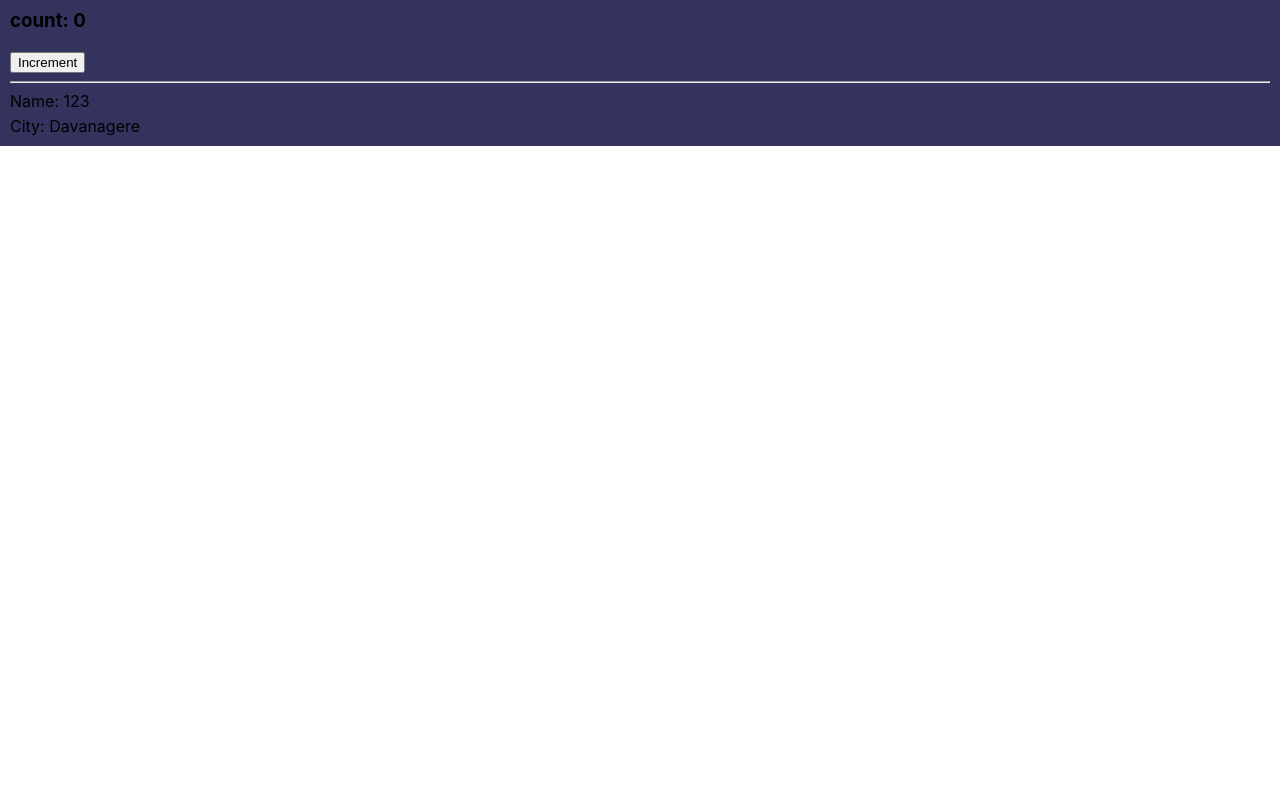
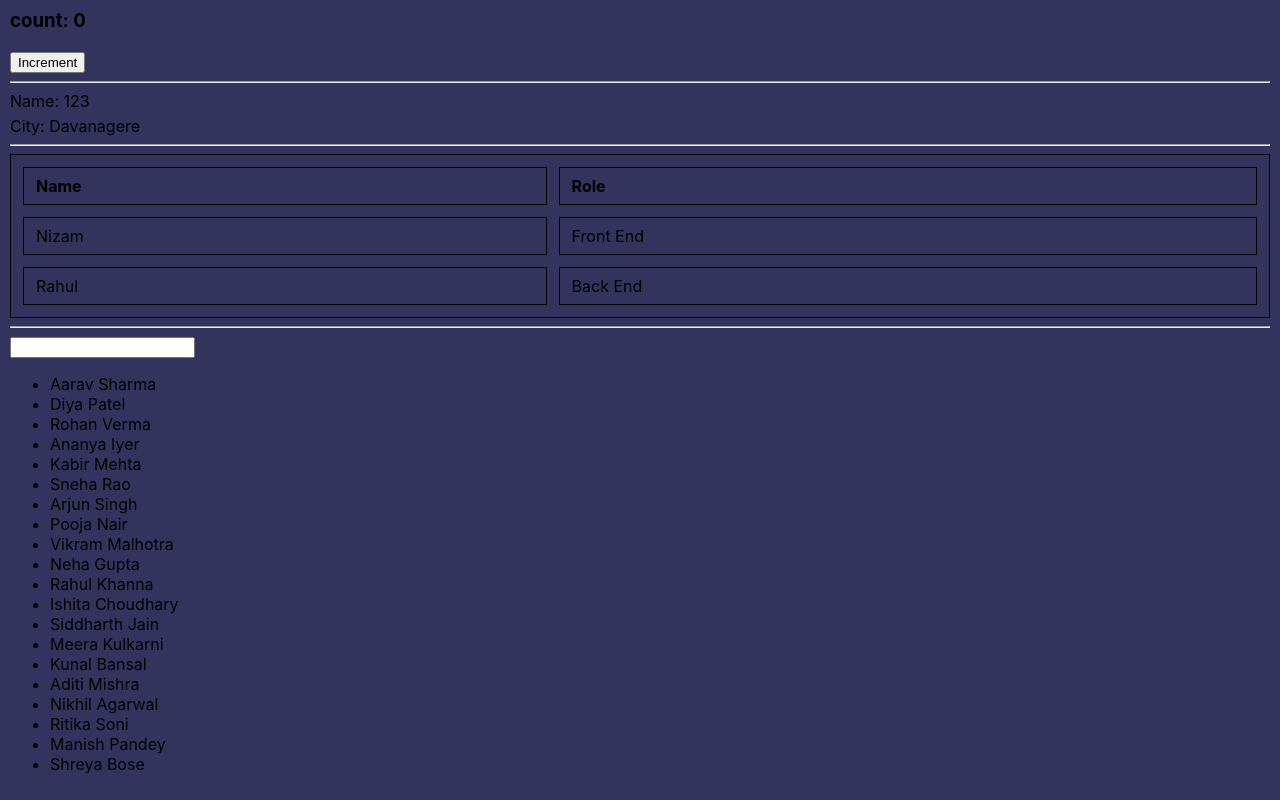
Before and after one commit to oknizam/React-Interview, a React (Create React App) app: page / in a window 1280 px wide. Shown: the part 3967-4767 px from the top of the page. Before the commit the page ends 4113 px from the top, so only its background shows below. Built offline with nearby package versions, Linux system fonts and the light colour scheme; no server answers.

Commit message:
Custom table, search user components added

```diff
--- a/src/components/Home.js
+++ b/src/components/Home.js
@@ -18,6 +18,8 @@ import ProgressBar from './UI/HorizontalProgressBar';
 import TestHOC from './TestHOC';
 import CounterComponent from './CounterComponent';
 import Card from './Card';
+import CustomTable from './UI/Table';
+import SearchUser from './SearchUser';
 
 export const ThemeContext = createContext();
 
@@ -101,6 +103,27 @@ const Home = () => {
 
       <hr />
       <Card name={123} city="Davanagere" />
+
+      <hr />
+      <CustomTable columns={
+        [
+          { key: "name", title: "Name" },
+          { key: "role", title: "Role" }]
+      }
+        data={
+          [
+            {
+              name: "Nizam", role: "Front End"
+            },
+            {
+              name: "Rahul", role: "Back End"
+            },
+          ]
+        } />
+
+      <hr />
+      <SearchUser />
+
     </div>
   )
 }
--- /dev/null
+++ b/src/components/SearchUser.js
@@ -0,0 +1,21 @@
+import { useMemo, useState } from "react"
+import { USERS } from "../utils/constants";
+
+const SearchUser = () => {
+
+  const [search, setSearch] = useState("");
+
+  const filteredUsers = useMemo(() => {
+    return USERS.filter((user) => user.name.toLowerCase().includes(search.toLowerCase()))
+  }, [search])
+
+
+  return (<>
+    <input type="text" onChange={e => setSearch(e.target.value)} /> <br />
+    <ul>
+      {filteredUsers.map((user) => <li key={user.id}>{user.name}</li>)}
+    </ul>
+  </>)
+}
+
+export default SearchUser;
--- /dev/null
+++ b/src/components/UI/Table.js
@@ -0,0 +1,26 @@
+
+const CustomTable = ({ columns, data }) => {
+
+  return (
+    <table border="1" cellPadding="10">
+      <thead>
+        <tr>
+          {columns.map(({ key, title }) => {
+            return (
+              <th key={key}>{title}</th>
+            )
+          })}
+        </tr>
+      </thead>
+      <tbody>
+        {data.map((row) => <tr key={row.id}>
+          {columns.map((col) => (
+            <td key={col.key}>{row[col.key]}</td>
+          ))}
+        </tr>)}
+      </tbody>
+    </table>
+  )
+}
+
+export default CustomTable;
```
